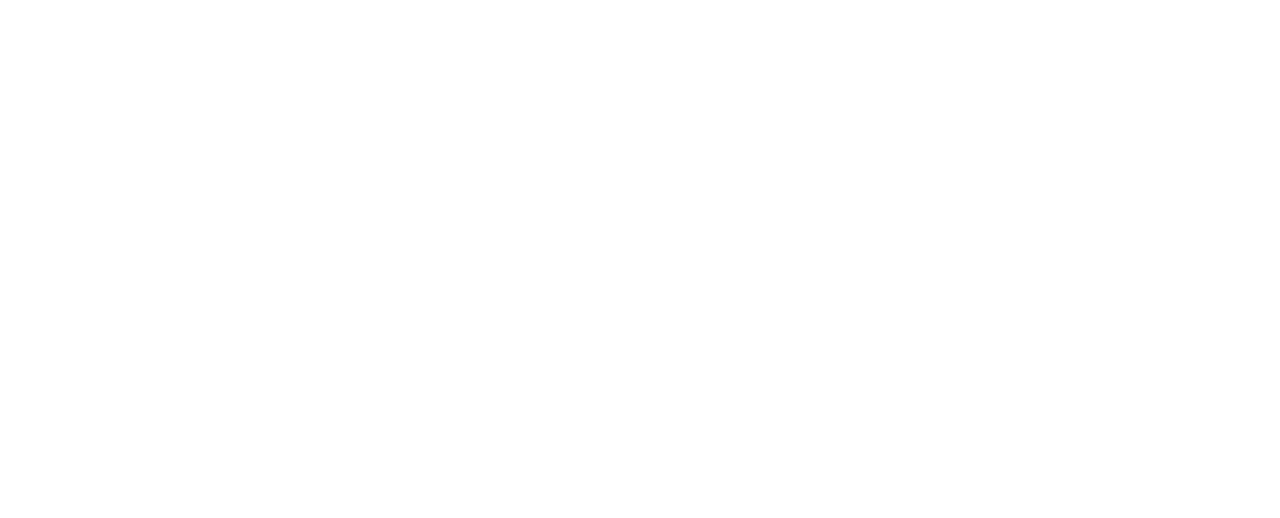
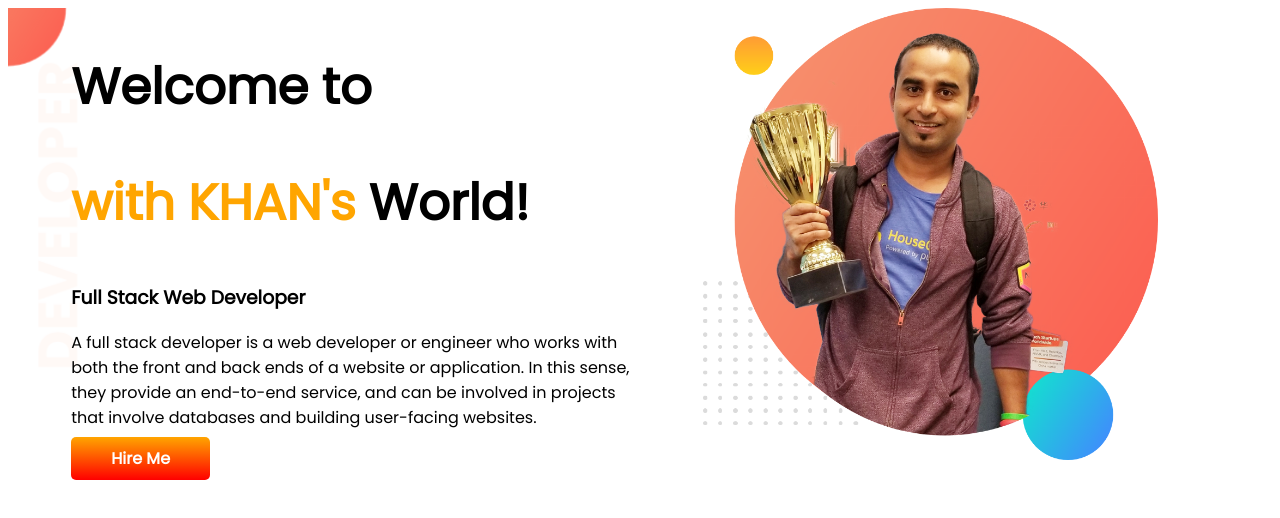
Before and after one commit to irfankhan07/developer-portfolio, a plain HTML site: page index.html in a window 1280 px wide. Drawn offline with Linux system fonts and the light colour scheme.

Commit message:
top banner added

```diff
--- a/index.html
+++ b/index.html
@@ -5,9 +5,25 @@
     <meta http-equiv="X-UA-Compatible" content="IE=edge">
     <meta name="viewport" content="width=device-width, initial-scale=1.0">
     <title>Irfan Khan Portfolio</title>
+    <link rel="preconnect" href="https://fonts.googleapis.com">
+    <link rel="preconnect" href="https://fonts.gstatic.com" crossorigin>
+    <link href="https://fonts.googleapis.com/css2?family=Poppins&display=swap" rel="stylesheet">
     <link rel="stylesheet" href="style.css">
 </head>
 <body>
+    <section class="top-banner">
+        <div class="half-width">
+            <h1>Welcome to </h1>
+            <h1> <span class="khan-color">with KHAN's</span> World!</h1>
+            <h3>Full Stack Web Developer</h3>
+            <p>A full stack developer is a web developer or engineer who works with both the front and back ends of a website or application. In this sense, they provide an end-to-end service, and can be involved in projects that involve databases and building user-facing websites.</p>
+            <a class="link-button" target="_blank" href="http://127.0.0.1:5500/index.html#">Hire Me</a>
+        </div>
+        <div class="half-width">
+            <img src="images/jhankar.png" alt="">
+        </div>
+    </section>
+
 
 </body>
 </html>
--- a/style.css
+++ b/style.css
@@ -0,0 +1,41 @@
+body {
+    font-family: 'Poppins', sans-serif;
+}
+
+h1 {
+    font-size: 50px;
+    color: ;
+}
+
+.khan-color {
+    color: orange;
+}
+
+section {
+    display: flex;
+}
+
+.half-width {
+    width: 50%;
+    padding-left: 5%;
+
+}
+
+.half-width img {
+    width: 80%;
+}
+
+.link-button {
+    text-decoration: none;
+    background-image: linear-gradient(orange, red);
+    padding: 10px 40px;
+    color: white;
+    font-weight: 700;
+    border-radius: 5px;
+
+}
+
+.top-banner {
+    background-image: url(images/top-banner.png);
+    background-repeat: no-repeat;
+}
```
Also changed, not shown: images/dream-bg.png (added), images/exp-bg.png (added), images/irfan.png (added), images/jhankar.png (added), images/jhankar2.png (added), images/my-bg.png (added), images/my-bg2.png (added), images/top-banner.png (added), 7 other files.
